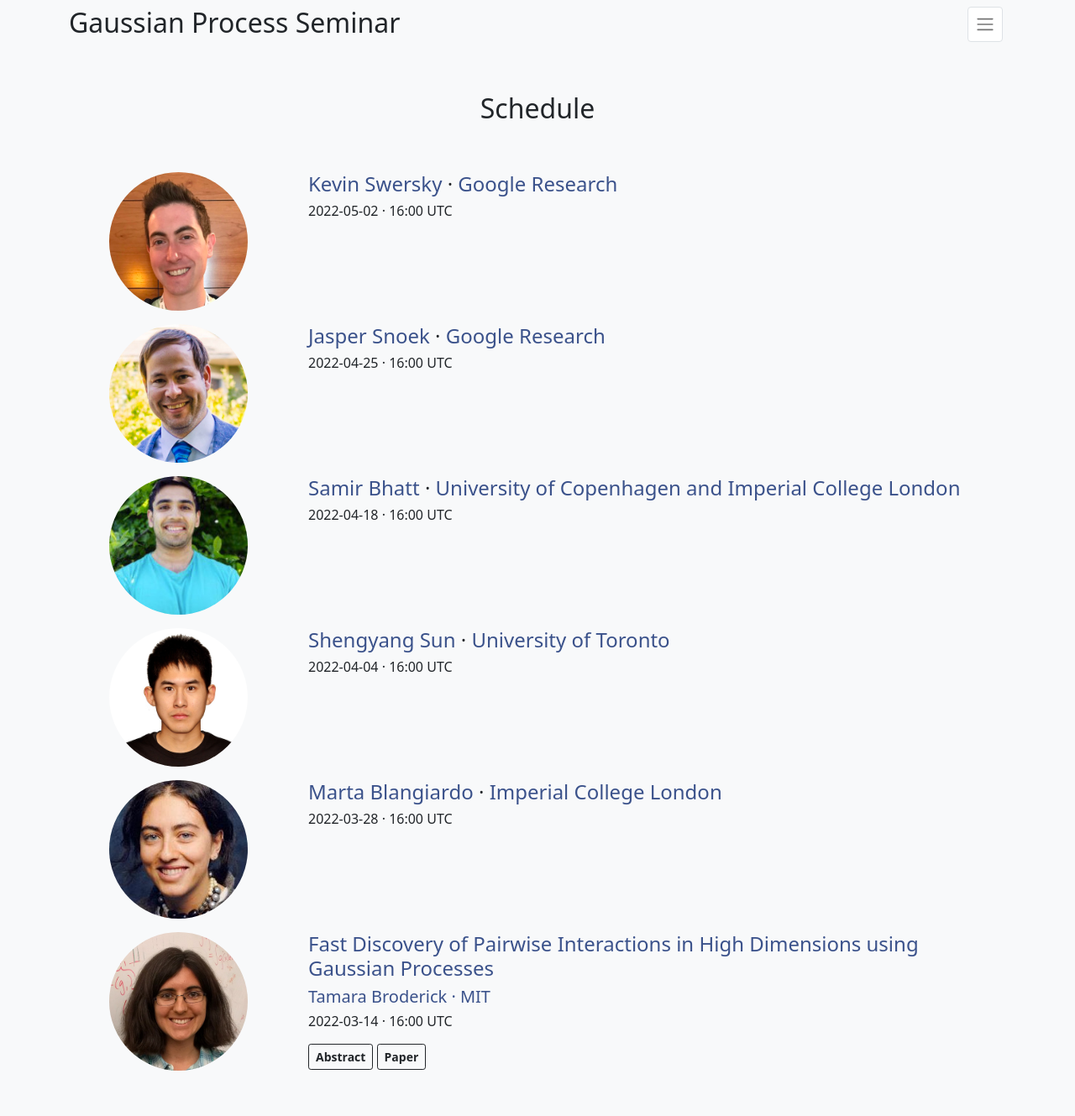
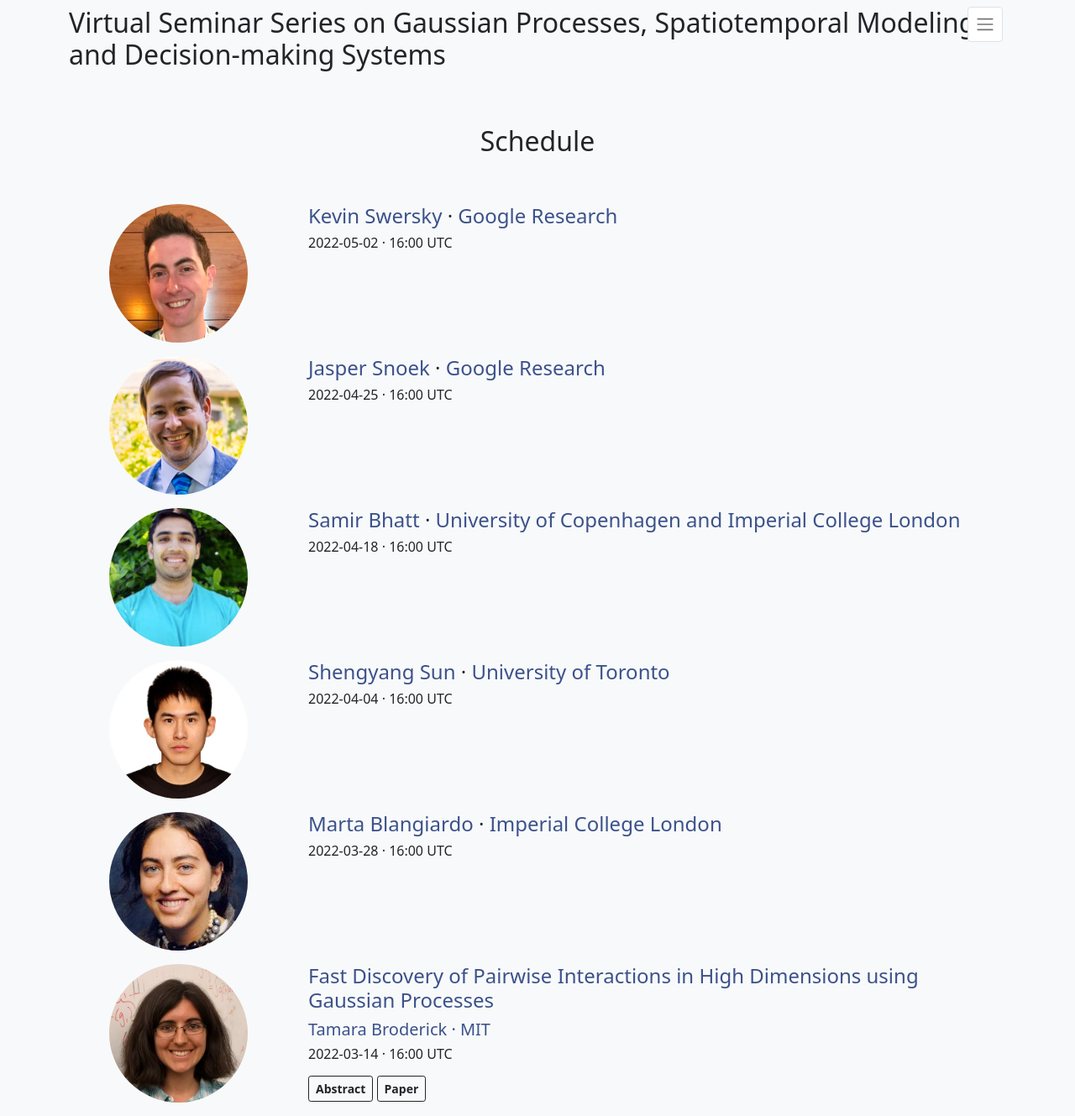
Before and after one commit to gp-seminar-series/gp-seminar-series.github.io, a Jekyll site: the page built from seminars.html, in a window 1280 px wide. Shown: the whole page at 84% size. Built offline with Jekyll 4.4.1, drawn with Linux system fonts in a browser that asks for light colours; nearby versions of some CDN libraries; before the commit the page ends 1291 px from its top, so only the background shows below that.

Commit message:
Add icons.

```diff
--- a/_config.yml
+++ b/_config.yml
@@ -1,5 +1,5 @@
-title: Gaussian Process Seminar
-description: Virtual Seminar Series on Gaussian Processes, Spatiotemporal Modeling, and Decision-making Systems
+title: Virtual Seminar Series on Gaussian Processes, Spatiotemporal Modeling, and Decision-making Systems
+description: An online seminar series to bring researchers working in Gaussian processes and related areas together
 markdown: kramdown
 plugins:
   - jekyll-feed
--- a/_includes/head.html
+++ b/_includes/head.html
@@ -8,6 +8,9 @@
     <link rel="canonical" href="{{ page.url | replace:'index.html','' | absolute_url }}">
 
     {% seo %}
+
+    <link rel="shortcut icon" type="image/x-icon" href="/favicon.ico">
+    <link rel="apple-touch-icon" href="/apple-touch-icon.png" type="image/png">
 
     <style>
         #nav-menu-container {
--- a/index.html
+++ b/index.html
@@ -1,5 +1,6 @@
 ---
 layout: default
+image: /apple-touch-icon.png
 ---
 
 <div id="home" class="bg-light">
```
Also changed, not shown: apple-touch-icon.png (added), favicon.ico (added).
